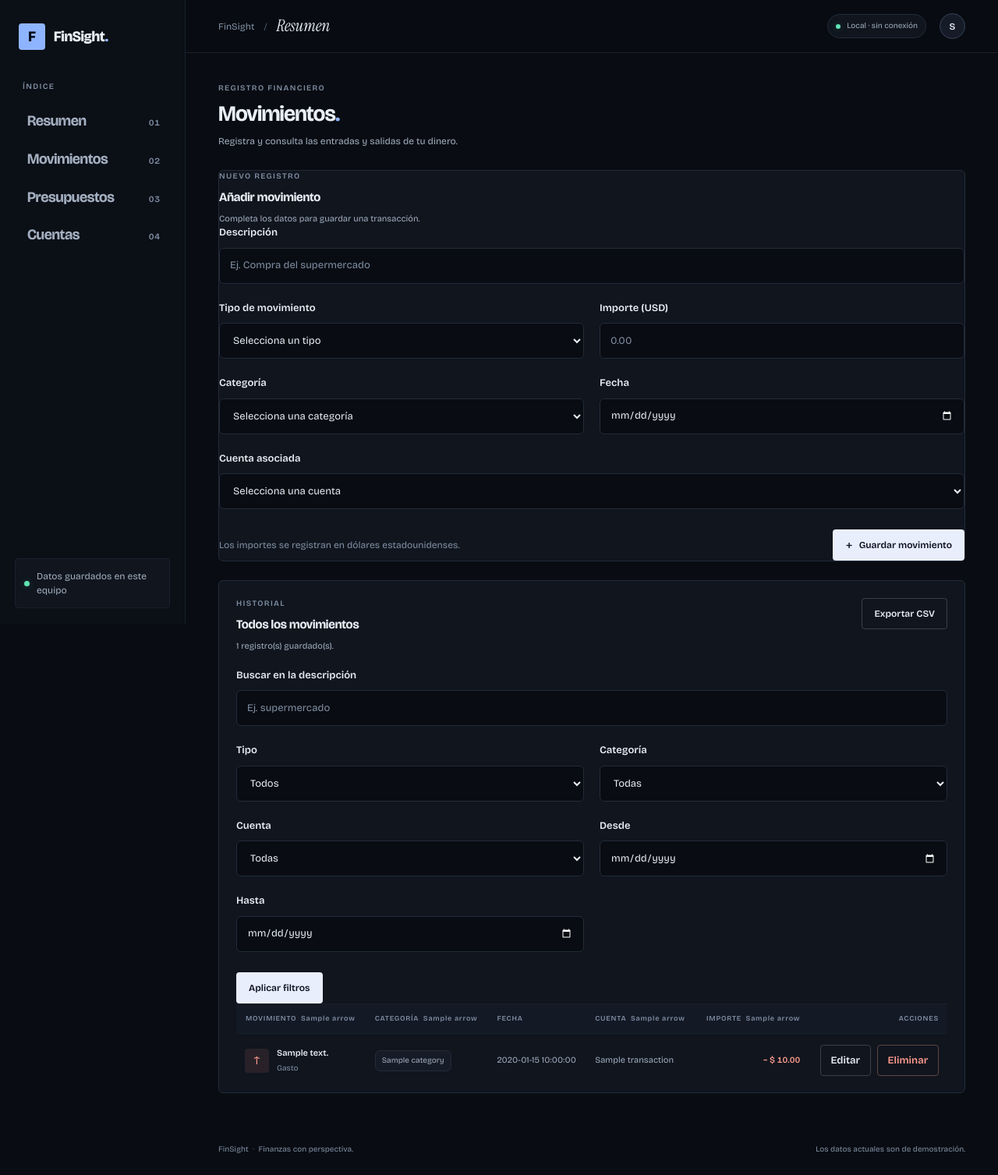
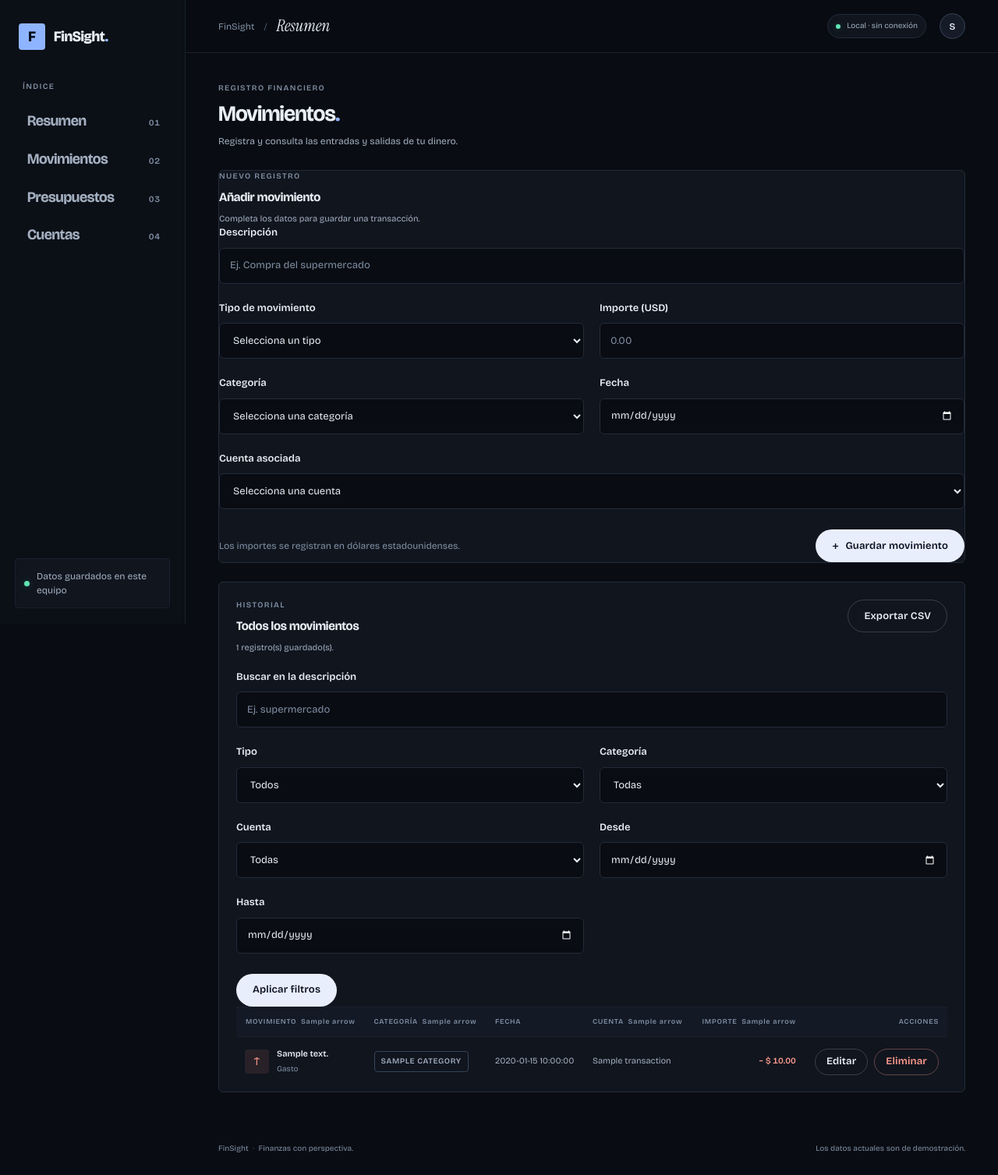
Before and after one commit to sebasarellano/FinSight, a Flask app: template templates/transactions.html in a window 1280 px wide. Shown: the whole page at 78% size. After the commit the page ends 1478 px from the top, so only its background shows below. Run offline with Flask 3, Linux system fonts and the light colour scheme; the template is opened without the code that fills it: most values are stand-ins (such as "Sample title", 1, 10 or a date in 2020).

Commit message:
style: redesign buttons, chips, table rows and field hover (#30)
Pill buttons with a white hover and press feedback, outlined uppercase chips, row highlight on hover and a small lift on metric cards.

```diff
--- a/static/css/styles.css
+++ b/static/css/styles.css
@@ -79,6 +79,7 @@
 
     /* Botón principal: blanco azulado */
     --button-bg: #e8eefb;
+    --button-bg-hover: #ffffff;
     --on-button: #0a1020;
 
     /* Panel principal: bloque cobalto a sangre */
@@ -459,17 +460,29 @@ a:focus-visible {
     align-items: center;
     justify-content: center;
     gap: 8px;
-    min-height: 40px;
-    padding: 0 15px;
+    min-height: 42px;
+    padding: 0 20px;
     border: 1px solid transparent;
-    border-radius: var(--radius-sm);
-    font-size: 12px;
+    border-radius: var(--radius-pill);
+    font-size: 13px;
     font-weight: 700;
+    letter-spacing: 0.01em;
+    cursor: pointer;
+    transition: background 160ms ease, border-color 160ms ease,
+                transform 160ms ease;
+}
+
+.button:active:not(:disabled) {
+    transform: translateY(1px);
 }
 
 .button-primary {
     color: var(--on-button);
     background: var(--button-bg);
+}
+
+.button-primary:hover:not(:disabled) {
+    background: var(--button-bg-hover);
 }
 
 .button-primary:disabled {
@@ -617,12 +630,14 @@ a:focus-visible {
     background: var(--surface);
     border: 1px solid var(--border);
     border-radius: var(--radius-md);
-    transition: border-color 160ms ease, background 160ms ease;
+    transition: border-color 160ms ease, background 160ms ease,
+                transform 160ms ease;
 }
 
 .metric-card:hover {
     background: var(--surface-raised);
     border-color: var(--border-strong);
+    transform: translateY(-2px);
 }
 
 .metric-top {
@@ -731,10 +746,13 @@ a:focus-visible {
     flex-shrink: 0;
     padding: 7px 9px;
     color: var(--text-secondary);
-    background: var(--surface-raised);
-    border: 1px solid var(--border);
-    border-radius: 8px;
+    background: transparent;
+    border: 1px solid var(--border-strong);
+    border-radius: var(--radius-sm);
     font-size: 10px;
+    font-weight: 600;
+    letter-spacing: 0.08em;
+    text-transform: uppercase;
 }
 
 .account-count {
@@ -1020,6 +1038,14 @@ a:focus-visible {
     font-size: 11px;
 }
 
+.transactions-table tbody tr {
+    transition: background 160ms ease;
+}
+
+.transactions-table tbody tr:hover {
+    background: var(--surface-raised);
+}
+
 .transactions-table tbody tr:last-child td {
     border-bottom: 0;
 }
@@ -1071,10 +1097,13 @@ a:focus-visible {
     display: inline-block;
     padding: 5px 8px;
     color: var(--text-secondary);
-    background: var(--surface-raised);
-    border: 1px solid var(--border);
-    border-radius: 6px;
+    background: transparent;
+    border: 1px solid var(--border-strong);
+    border-radius: var(--radius-sm);
     font-size: 10px;
+    font-weight: 600;
+    letter-spacing: 0.06em;
+    text-transform: uppercase;
 }
 
 .date-cell,
@@ -1388,6 +1417,11 @@ a:focus-visible {
     box-shadow: 0 0 0 3px var(--accent-line);
 }
 
+.form-field input:hover:not(:focus),
+.form-field select:hover:not(:focus) {
+    border-color: var(--border-strong);
+}
+
 .form-field select {
     cursor: pointer;
 }
@@ -1513,7 +1547,8 @@ a:focus-visible {
 }
 
 .button-small {
-    padding: 0.4rem 0.8rem;
+    min-height: 34px;
+    padding: 0 14px;
     font-size: 0.8125rem;
 }
 
```
